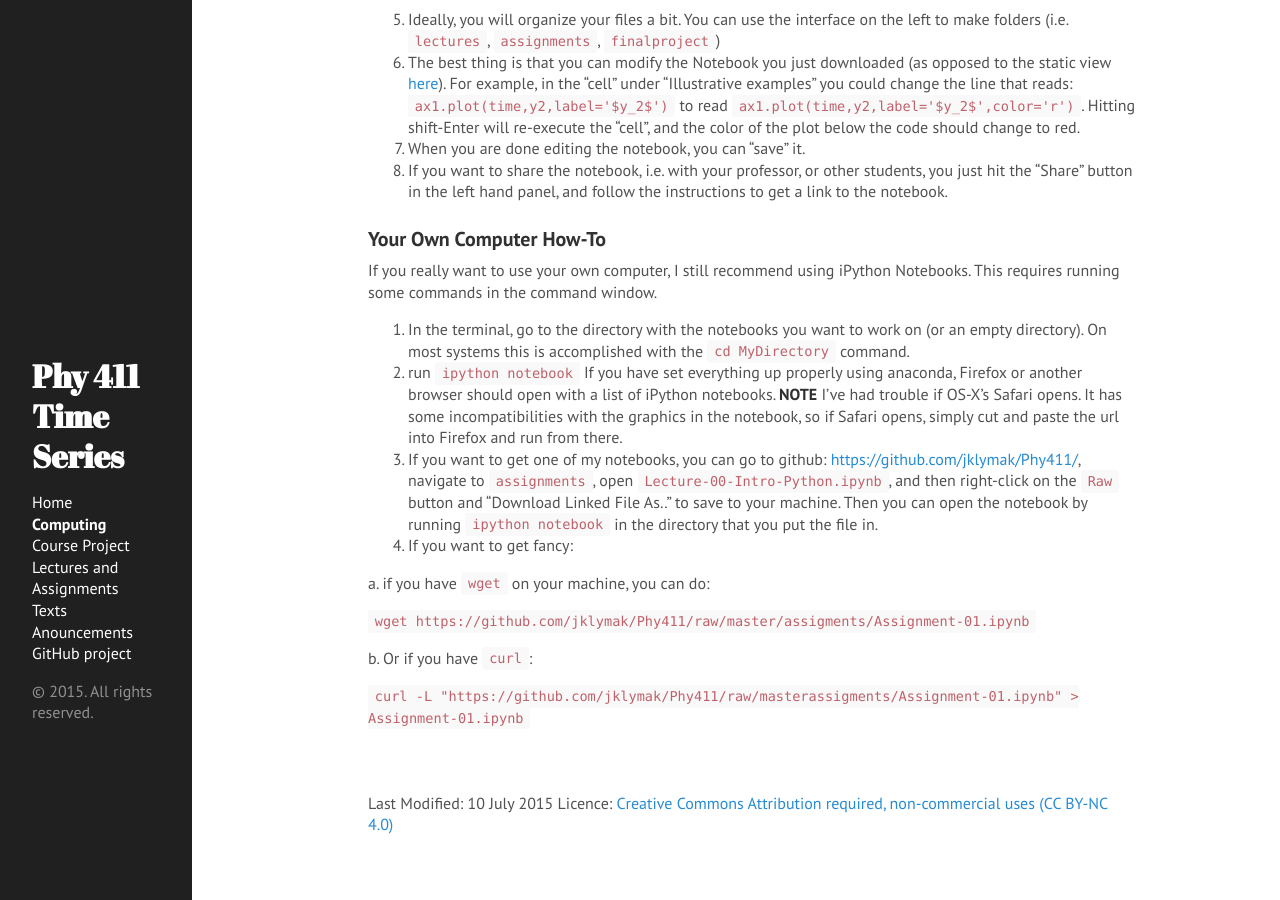
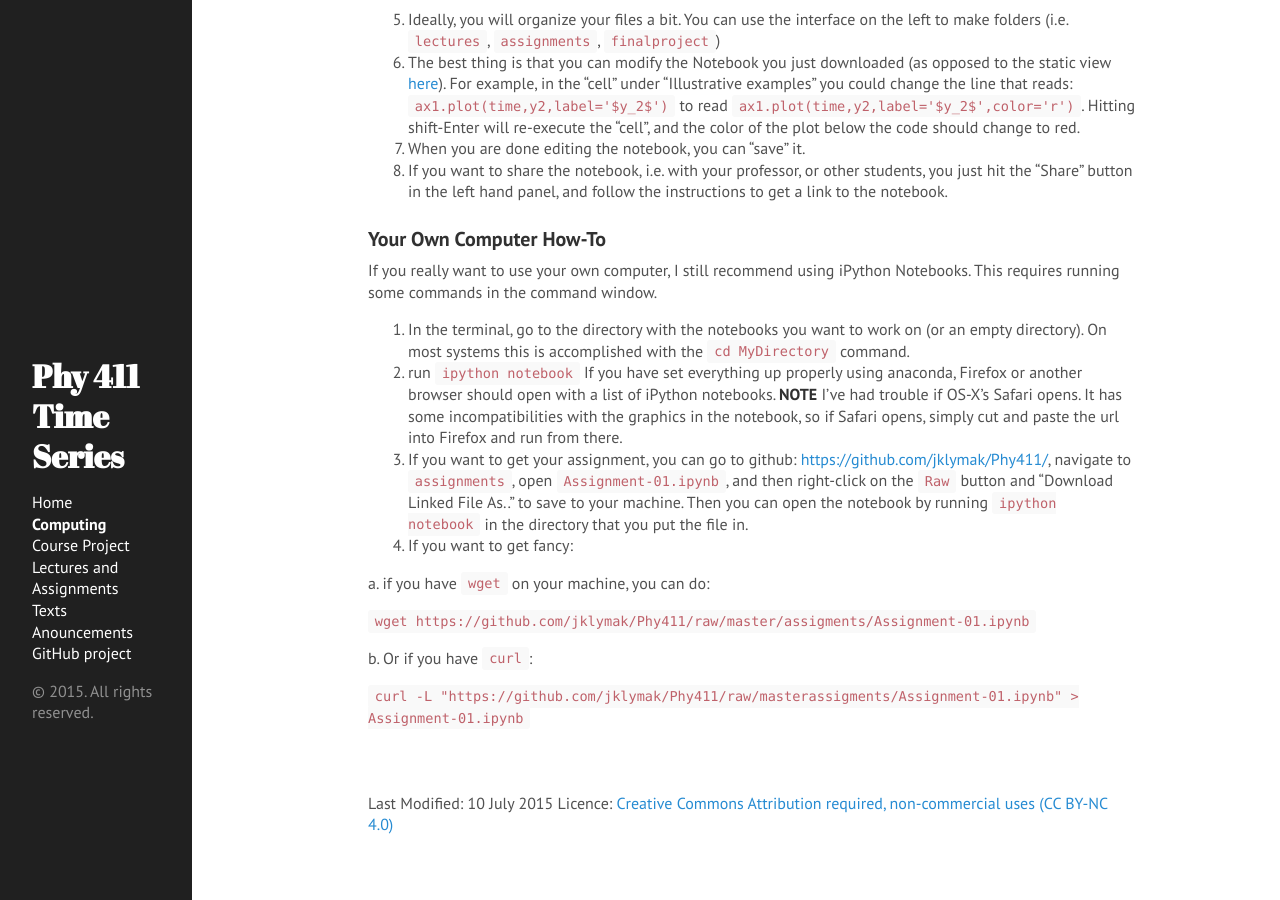
Before and after one commit to jklymak/Phy411, a Jekyll site: the page built from Computing.md, in a window 1280 px wide and 900 px high, scrolled down 2510 px. Built offline with Jekyll 4.4.1, drawn with Linux system fonts in a browser that asks for light colours; Markdown is read by kramdown in place of the engine named in the settings.

Commit message:
Added more ways to directly get assignments

```diff
--- a/Computing.md
+++ b/Computing.md
@@ -83,7 +83,7 @@ If you really want to use your own computer, I still recommend using iPython Not
 
   1. In the terminal, go to the directory with the notebooks you want to work on (or an empty directory).  On most systems this is accomplished with the `cd MyDirectory` command.
   2. run `ipython notebook`  If you have set everything up properly using anaconda, Firefox or another browser should open with a list of iPython notebooks.  **NOTE** I've had trouble if OS-X's Safari opens.  It has some incompatibilities with the graphics in the notebook, so if Safari opens, simply cut and paste the url into Firefox and run from there.
-  3. If you want to get one of my notebooks, you can go to github: [https://github.com/jklymak/Phy411/](https://github.com/jklymak/Phy411/), navigate to `assignments`, open `Lecture-00-Intro-Python.ipynb`, and then right-click on the `Raw` button and "Download Linked File As.." to save to your machine.  Then you can open the notebook by running `ipython notebook` in the directory that you put the file in.
+  3. If you want to get your assignment, you can go to github: [https://github.com/jklymak/Phy411/](https://github.com/jklymak/Phy411/), navigate to `assignments`, open `Assignment-01.ipynb`, and then right-click on the `Raw` button and "Download Linked File As.." to save to your machine.  Then you can open the notebook by running `ipython notebook` in the directory that you put the file in.
   4. If you want to get fancy:
 
   a. if you have `wget` on your machine, you can do:
```
